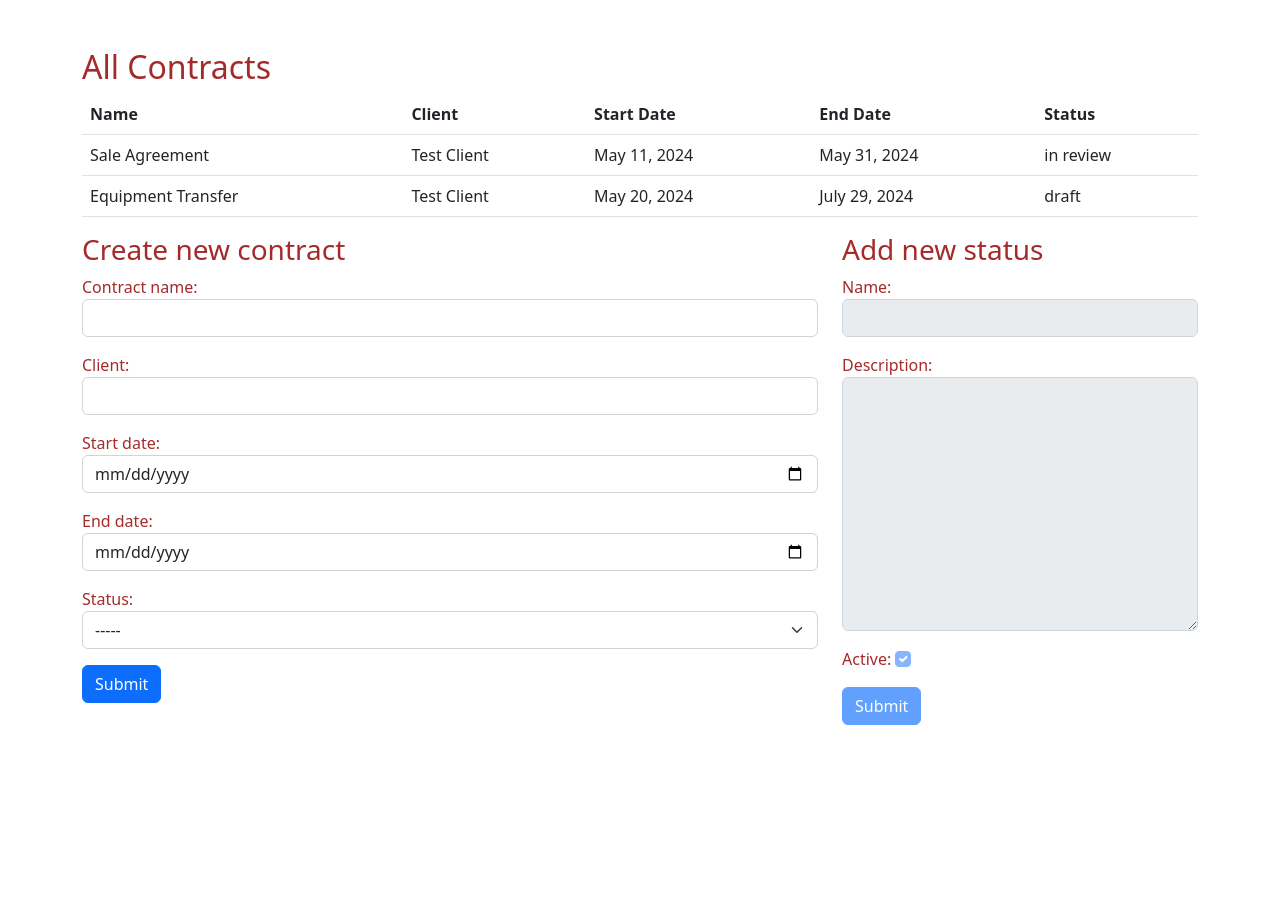
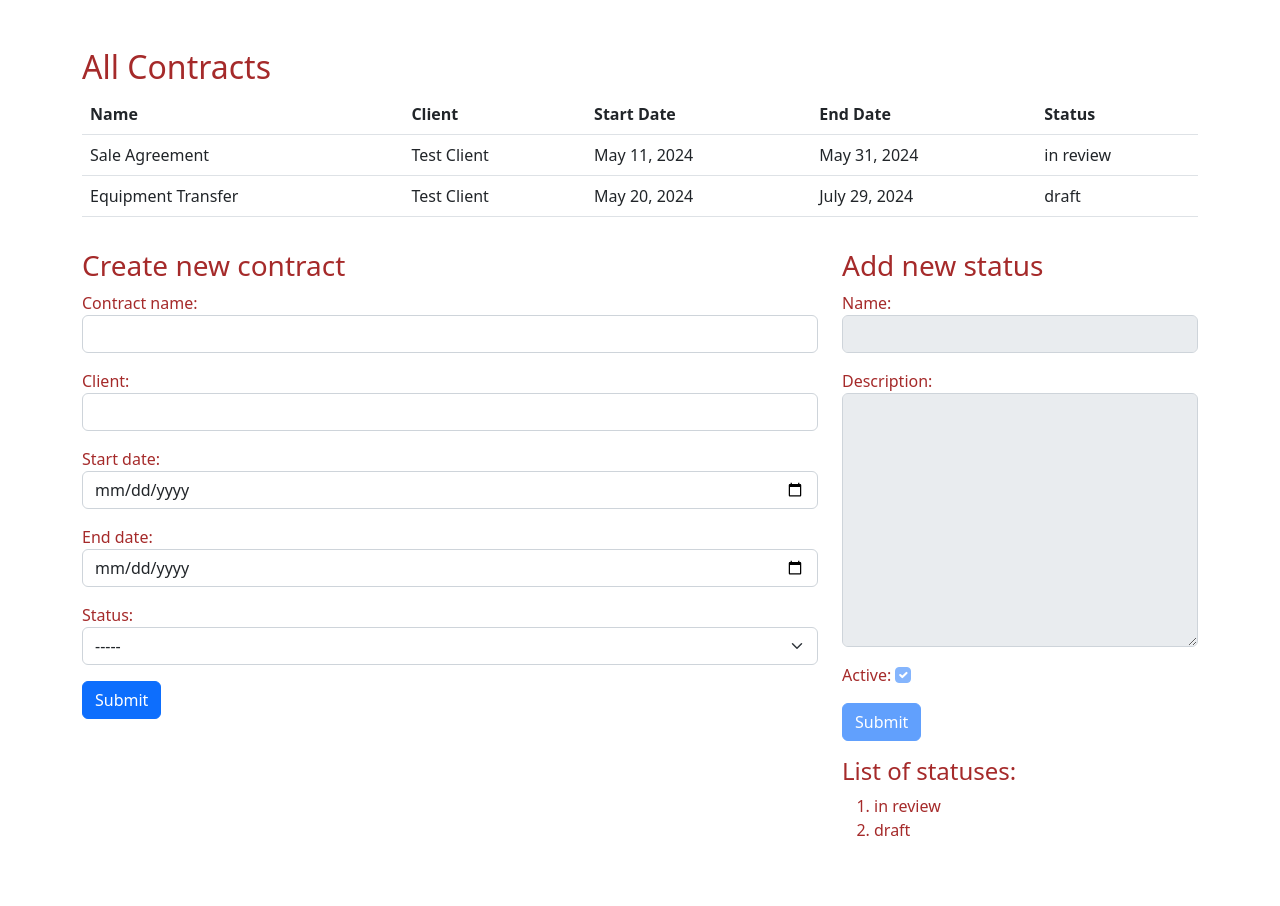
Before and after one commit to e-kai00/custom-form, a Django app: page / in a window 1280 px wide. Before the commit the page ends 725 px from the top, so only its background shows below. Run offline with Django 3.2, Linux system fonts and the light colour scheme; data comes from the database, SQL or seed files in the repository; both versions use the stored data as it was before the commit.

Commit message:
Complete project

```diff
--- a/formapp/forms.py
+++ b/formapp/forms.py
@@ -14,11 +14,9 @@ class StatusForm(forms.ModelForm):
 
 
 class ContractsForm(forms.ModelForm):
-    status = forms.ChoiceField(
-        choices = [('', '-----'),] + [(status.id, status.name) for status in Status.objects.all()] + [('add new', 'Add new')],
-        widget=forms.Select(attrs={'class': 'form-select'}),
-        label='Status'
-    )
+    def __init__(self, *args, **kwargs):
+        super(ContractsForm, self).__init__(*args, **kwargs)
+        self.fields['status'].choices = [('', '-----'),] + [(status.id, status.name) for status in Status.objects.filter(active=True)] + [('add new', 'Add new'),]
 
     class Meta:
         model = Contracts
@@ -28,6 +26,7 @@ class ContractsForm(forms.ModelForm):
         'client': forms.TextInput(attrs={'class': 'form-control'}),
         'start_date': forms.DateInput(attrs={'class': 'form-control', 'type': 'date'}),
         'end_date': forms.DateInput(attrs={'class': 'form-control', 'type': 'date'}),
+        'status': forms.Select(attrs={'class': 'form-select'}),
         }
 
         labels = {
--- a/formapp/models.py
+++ b/formapp/models.py
@@ -2,8 +2,8 @@ from django.db import models
 
 
 class Status(models.Model):
-    name = models.CharField(max_length=25)
-    description = models.TextField()
+    name = models.CharField(max_length=25, unique=True)
+    description = models.TextField(blank=True, null=True)
     active = models.BooleanField(default=True)
 
     def __str__(self):
--- a/formapp/templates/formapp/contracts_form.html
+++ /dev/null
@@ -1,6 +0,0 @@
-<form method="post">
-    {% csrf_token %}
-    {{ form.as_p }}
-    <button type="submit" class="btn btn-primary">Submit</button>
-    <p>hey, what's wrong?</p>
-</form>
--- a/formapp/templates/formapp/index.html
+++ b/formapp/templates/formapp/index.html
@@ -42,7 +42,7 @@
             </div>
         </div>
 
-        <div class="row">
+        <div class="row mt-3">
             <div class="col-8">
                 <h3>Create new contract</h2>
                 <form method="post" action="{% url 'contracts_create' %}">
@@ -50,7 +50,6 @@
                     {{ contracts_form.as_p }}
                     <button type="submit" class="btn btn-primary">Submit</button>
                 </form>
-                <!-- {% include "formapp/contracts_form.html" with form=contracts_form %} -->
             </div>
             <div class="col-4">
                 <h3>Add new status</h2>
@@ -59,7 +58,14 @@
                     {{ status_form.as_p }}
                     <button id="submitButton" type="submit" class="btn btn-primary" disabled>Submit</button>
                 </form>
-                <!-- {% include "formapp/status_form.html" %}                 -->
+                <div class="mt-3">
+                    <h4>List of statuses:</h4>
+                    <ol>
+                        {% for status in statuses %}
+                        <li> {{ status }}</li>
+                        {% endfor %}
+                    </ol>
+                </div>
             </div>
         </div>
     </div>
--- a/formapp/templates/formapp/status_form.html
+++ /dev/null
@@ -1,5 +0,0 @@
-<form method="post">
-    {% csrf_token %}
-    {{ form.as_p }}
-    <button type="submit" class="btn btn-primary">Submit</button>
-</form>
--- a/formapp/views.py
+++ b/formapp/views.py
@@ -7,12 +7,15 @@ def index(request):
     contracts = Contracts.objects.all()
     contracts_form = ContractsForm()
     status_form = StatusForm()
+    statuses = Status.objects.all()
     context = {
         'contracts': contracts,
         'contracts_form': contracts_form,
         'status_form': status_form,
+        'statuses': statuses,
     }
     return render(request, 'formapp/index.html', context)
+
 
 def contracts_create(request):
     if request.method == 'POST':
@@ -22,6 +25,7 @@ def contracts_create(request):
             return redirect('index')
     return redirect('index')
 
+
 def status_create(request):
     if request.method == 'POST':
         form = StatusForm(request.POST)
--- /dev/null
+++ b/requirements.txt
@@ -0,0 +1,4 @@
+asgiref==3.8.1
+Django==4.2
+sqlparse==0.5.0
+tzdata==2024.1
```
Also changed, not shown: db.sqlite3 (deleted), formapp/migrations/0002_auto_20240512_1359.py (added), 1 other file.
